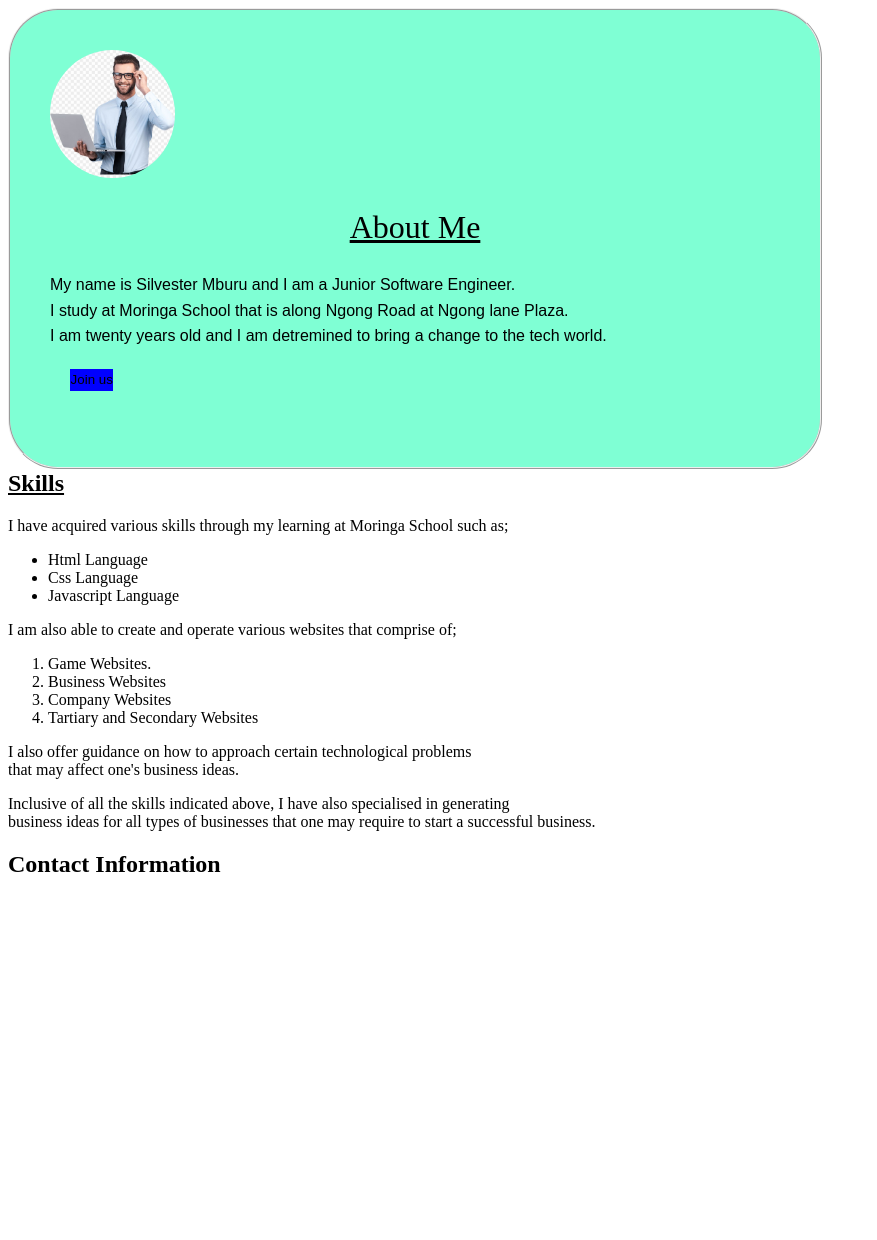
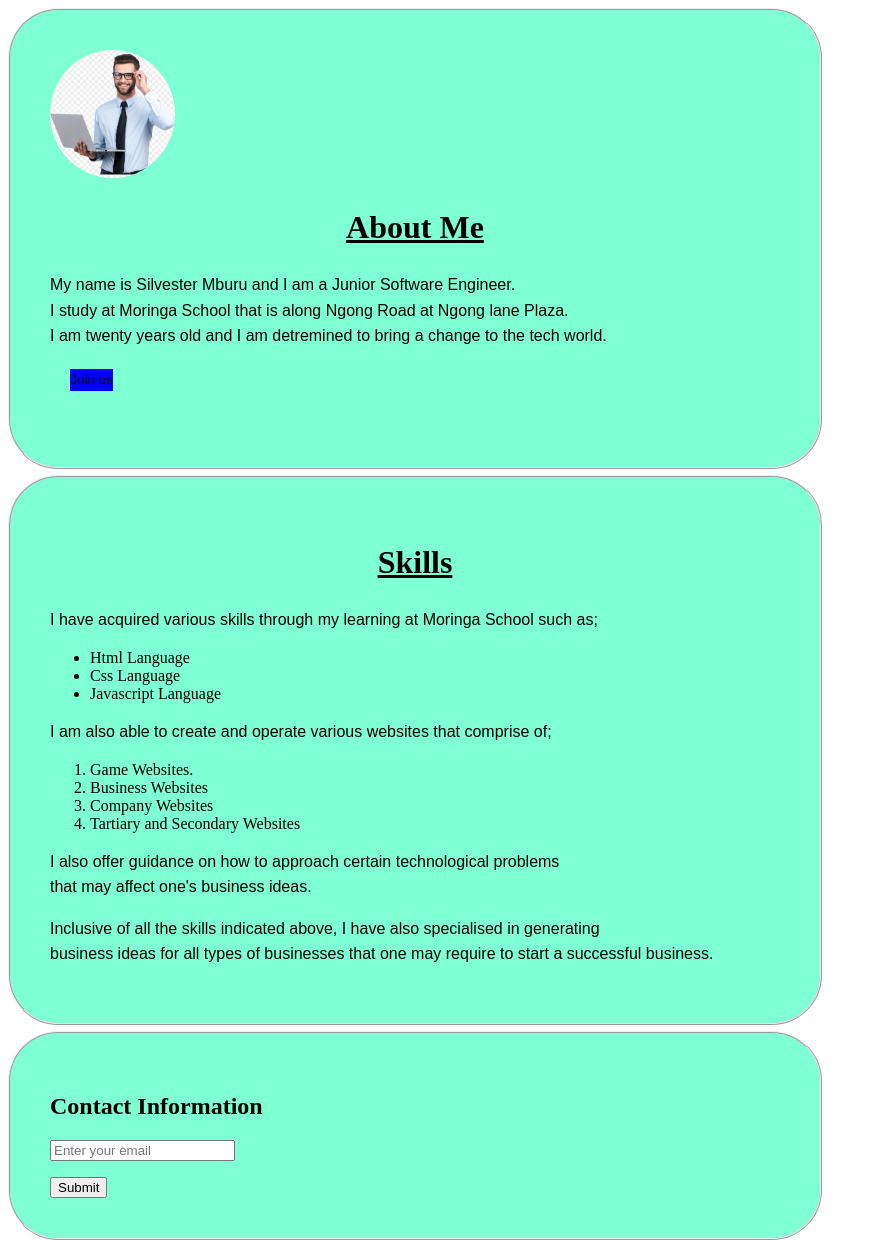
Before and after one commit to Silvermnati/phase_0, a plain HTML site: page index.html in a window 1280 px wide. Shown: the whole page, without its empty margins (0-877 px from the left). Before the commit the page ends 898 px from the top, so only its background shows below. Drawn offline with Linux system fonts and the light colour scheme.

Commit message:
added an emailaddress section

```diff
--- a/index.html
+++ b/index.html
@@ -1,5 +1,6 @@
 <!DOCTYPE html>
 <html lang="en">
+
 <head>
   <meta charset="UTF-8" />
   <meta name="viewport" content="width=device-width, initial-scale=1.0" />
@@ -10,11 +11,7 @@
 <body>
   <section class="intro">
     <div class="about">
-        <img
-          src="./images/image copy 2.png"
-          alt="Business"
-          class="rounded-image"
-        />
+      <img src="./images/image copy 2.png" alt="Business" class="rounded-image" />
       <h1><u>About Me</u></h1>
 
       <p>
@@ -32,8 +29,8 @@
 
   <section class="body">
     <div>
-        <h2><U>Skills</U></h2>
-        <div class='skills'>
+      <h2><u>Skills</u></h2>
+      <div class="skills">
         <p>
           I have acquired various skills through my learning at Moringa School
           such as;
@@ -72,8 +69,18 @@
   <section class="contact">
     <h2>Contact Information</h2>
     <div id="contact">
-        <p></p>
+      <p>
+        <input type="email" name="email" id="emailAddress" placeholder="Enter your email" required>
+      </p>
     </div>
+
+
+    <div class="form-group">
+      <button type="submit">Submit</button>
+    </div>
+    </form>
   </section>
 </body>
+<script src="./scripts.js/"></script>
+
 </html>
--- a/styles.css/styles.css
+++ b/styles.css/styles.css
@@ -19,10 +19,10 @@
 }
 
 .intro h1 {
-  font-family: sans-serif Arial, Helvetica,;
+  font-family: sans-serif Arial, Helvetica;
   text-align: center;
   font-size: xx-large;
-  font-weight: 5;
+  font-weight: bold;
 }
 
 .intro p {
@@ -32,9 +32,49 @@
 
 .intro button {
   line-height: 1.6;
-    background-color:blue;
-    padding :0.6px;
+  background-color: blue;
+  padding: 0.6px;
   border: 20px;
   border-right: 20vw;
   margin: 20px;
 }
+
+.body {
+  padding: 40px;
+  border: 10px, 2px solid black;
+  border-radius: 50px;
+  border-width: 2px;
+  border-style: ridge;
+  margin: 30px, 5vw, 1em;
+  margin-top: 25px;
+  margin-bottom: -19px;
+  margin-right: 450px;
+  background-color: aquamarine;
+}
+
+.body h2 {
+  text-align: center;
+  font-size: xx-large;
+  font-family: sans-serif Arial, Helvetica;
+  font-weight: bold;
+}
+
+.body p {
+   font-family: sans-serif, Helvetica, Arial;
+  line-height: 1.6;
+}
+
+.contact {
+    padding: 40px;
+  border: 10px, 2px solid black;
+  border-radius: 50px;
+  border-width: 2px;
+  border-style: ridge;
+  margin:30px, 5vw, 1em;
+  margin-top: 25px;
+  margin-bottom: -19px;
+  margin-right: 450px;
+  background-color: aquamarine;
+}
+
+.
```
Lines whose indentation alone changed are shown as unchanged.
